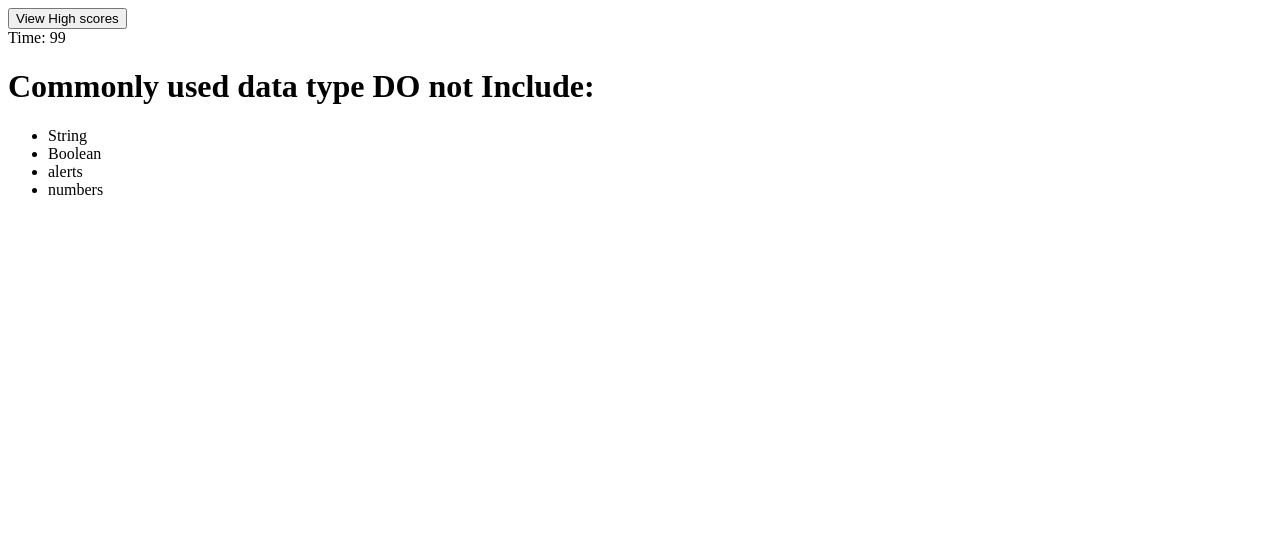
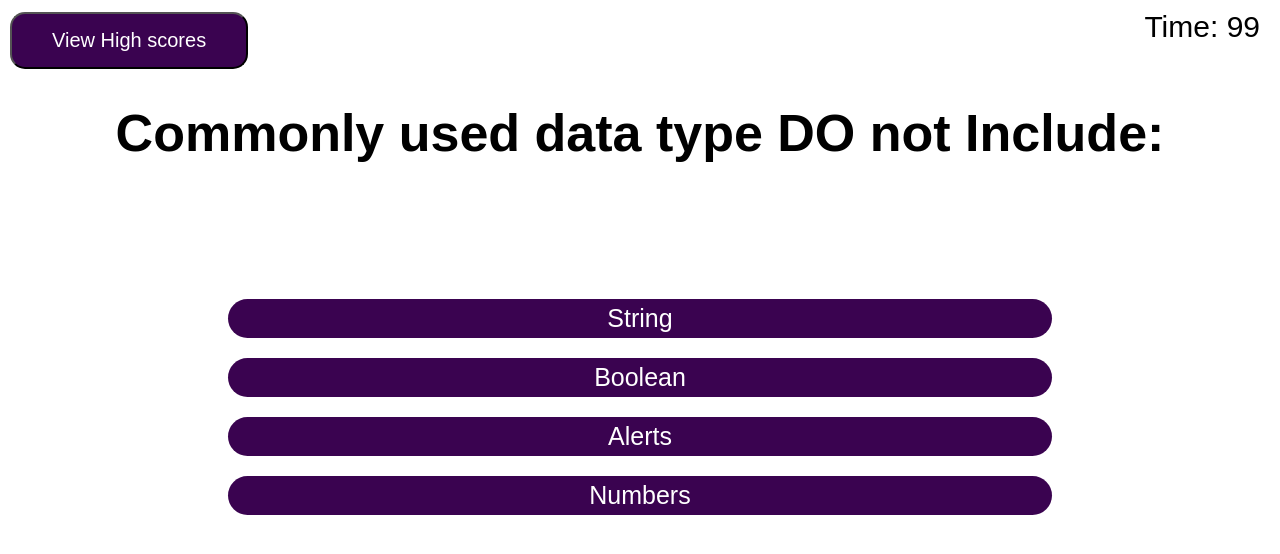
Before and after one commit to richardyjkim/code-quiz, a plain HTML site: page index.html in a window 1280 px wide. Both pictures are taken after a click on the button "Start Quiz". Drawn offline with Linux system fonts and the light colour scheme.

Commit message:
css added

```diff
--- a/css/style.css
+++ b/css/style.css
@@ -1,3 +1,100 @@
 .display-none {
   display: none;
 }
+body {
+  font-family: "Raleway",sans-serif;
+}
+
+#highscore {
+    padding: 20px 35px;
+    display: flex;
+    justify-content: space-between;
+    flex-wrap: wrap;
+    top: 0;
+    z-index: 9999;
+}
+
+h1 {
+  text-align: center;
+  padding: 30px 100px 20px;
+  font-weight: 800;
+  margin: 0;
+  font-size: 52px;
+}
+
+p {
+  padding: 0px 100px 50px 100px;
+  text-align: center;
+  font-size: 23px;
+}
+
+button {
+  display: inline-block;
+  cursor: pointer;
+  background-color: rgb(58, 3, 80);
+  color: white;
+  font-size: 20px;
+  text-decoration: none;
+  transition: 0.3s;
+  padding: 15px 40px;
+  margin:4px 2px;
+  border-radius: 15px;
+}
+button:hover {
+  background-color:  rgb(184, 34, 214);
+}
+
+#start {
+  margin: 0;
+  position: relative;
+  top: 50%;
+  left: 50%;
+  -ms-transform: translate(-50%, -50%);
+  transform: translate(-50%, -50%);
+}
+
+ol {
+  padding-left: 0px;
+  max-height: 400px;
+  overflow: auto;
+}
+
+li {
+  padding: 5px;
+  margin-top: 15px;
+  margin-right: 15px;
+  text-align: center;
+}
+
+.answer-list-item {
+  padding: 10px 0 px 10px 15px;
+  background-color: rgb(58, 3, 80);
+  border-radius: 50px;
+  margin: 20px 220px 0px 220px;
+  color: white;
+  font-size: 25px;
+  cursor: pointer;
+}
+
+.answer-list-item:hover {
+  background-color:  rgb(184, 34, 214);
+  cursor: pointer;
+}
+
+
+#countdown {
+  position: absolute;
+  top: 10px;
+  right: 20px;
+  font-size: 30px;
+}
+
+
+.feedback {
+  font-style: italic;
+  font-size: 120%;
+  margin-top: 20px;
+  padding-top: 10px;
+  color: gray;
+  border-top: 2px solid rgb(201, 193, 193);
+}
--- a/index.html
+++ b/index.html
@@ -10,18 +10,22 @@
 <body>
   <button id="highScore">View High scores</button>
   <div id="countdown">Time: 0</div>
+  <container class= "container">
   <h1 id="title">Coding Quiz Challenge</h1>
   <p id="description">Try to answer the following code-related questions within the time limits.
     Keep in mind that incorrect answers will penalize your score/time by ten seconds!
   </p>
   <button id="start">Start Quiz</button>
 
-  <ul class="unlist">
-    <li class="answer-list-item display-none"></li>
-    <li class="answer-list-item display-none"></li>
+  <ol class="onlist">
     <li class="answer-list-item display-none" ></li>
-    <li class="answer-list-item display-none"></li>
-  </ul>
+    <li class="answer-list-item display-none" ></li>
+    <li class="answer-list-item display-none" ></li>
+    <li class="answer-list-item display-none" ></li>
+  </ol>
+  </container>
+
+  <div id="feedback" class="display-none">""</div>
 
   <script src="./js/script.js"></script>
 </body>
--- a/js/script.js
+++ b/js/script.js
@@ -3,34 +3,34 @@ let timerEl = document.getElementById("countdown");
 let titleEl = document.getElementById("title");
 let scoreBtn = document.getElementById("highScore");
 let descriptionEl = document.getElementById("description");
-
 let answerListItems = document.getElementsByClassName("answer-list-item");
+let feedbackEl = document.getElementById("feedback");
 
 let quizQuestions = [
   {
     "question": "Commonly used data type DO not Include:",
-    "answers": ["String", "Boolean", "alerts", "numbers"],
-    "correctAnswer": "alerts"
+    "answers": ["String", "Boolean", "Alerts", "Numbers"],
+    "correctAnswer": "Alerts"
   },
   {
-    "question": "Commonly used data type DO not Include:",
-    "answers": ["String", "Boolean", "alerts", "numbers"],
-    "correctAnswer": "alerts"
+    "question": "The condition in an if / else statement is enclosed with___________.",
+    "answers": ["quotes", "curly brackets", "parenthesis", "squre brackets"],
+    "correctAnswer": "parenthesis"
   },
   {
-    "question": "Commonly used data type DO not Include:",
-    "answers": ["String", "Boolean", "alerts", "numbers"],
-    "correctAnswer": "alerts"
+    "question": "A very useful tool used during devlopment and debugging for printing content to the debugger is:",
+    "answers": ["Javascript", "terminal/bash", "for loops", "console.log"],
+    "correctAnswer": "console.log"
   },
   {
-    "question": "Commonly used data type DO not Include:",
-    "answers": ["String", "Boolean", "alerts", "numbers"],
-    "correctAnswer": "alerts"
+    "question": "Array in Javascript can be used to store__________.",
+    "answers": ["numers and strings", "other arrays", "booleans", "all of the above"],
+    "correctAnswer": "all of the above"
   },
   {
-    "question": "Commonly used data type DO not Include:",
-    "answers": ["String", "Boolean", "alerts", "numbers"],
-    "correctAnswer": "alerts"
+    "question": "String values must be enclosed within _________ when being assigned to variables.",
+    "answers": ["commas", "curly brackets", "quotes", "parenthesis"],
+    "correctAnswer": "parenthesis"
   },
 
 ];
@@ -43,17 +43,6 @@ function countdown() {
       timerEl.textContent = "Time: " + timeLeft ;
 
       timeLeft--;
-    } else if (timeLeft === 1) {
-
-      timerEl.textContent = timeLeft + ' second remaining';
-      timeLeft--;
-    } else {
-
-      timerEl.textContent = '';
-
-      clearInterval(timeInterval);
-
-      displayMessage();
     }
   }, 1000);
 
@@ -62,13 +51,29 @@ function countdown() {
 let loadQuestions = function(index) {
   let questionJson = quizQuestions[index];
   let answers = questionJson["answers"];
+  let questions = questionJson["question"];
 
   for (let i = 0 ; i < answerListItems.length; i++) {
     answerListItems[i].textContent = answers[i];
     answerListItems[i].classList.remove("display-none");
+    titleEl.textContent = questions
+
+    // add eventlistner
+    answerListItems[i].addEventListener("click", function(event){
+      let currentListItem = event.currentTarget;
+      let answersText = currentListItem.innerText;
+      if (answersText === questionJson["correctAnswer"]) {
+        feedbackEl.textContent = "Correct!"
+      } else {
+        countdown -= 10;
+        feedbackEl.textContent = "Wrong!"
+      }
+      loadQuestions(i);
+    })
   }
-  console.log(answerListItems);
-}
+};
+
+
 
 startBtn.addEventListener("click", function(event) {
   event.preventDefault();
```
